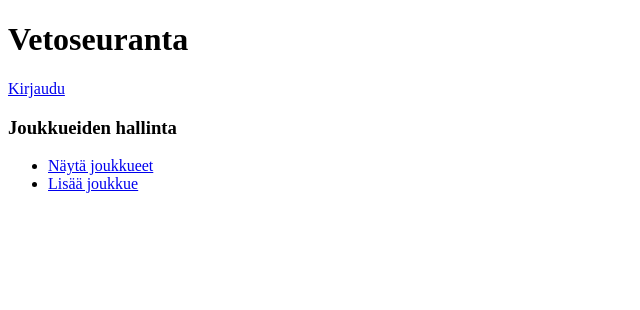
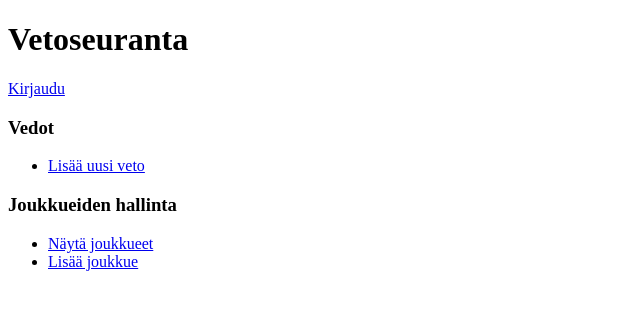
Before and after one commit to jyrki26/Vetoseuranta2, a Flask app: page / in a window 1280 px wide. Shown: the top 310 px of the page, without its empty margins (0-640 px from the left). Run offline with Flask 2, Linux system fonts and the light colour scheme.

Commit message:
Update layout.html

```diff
--- a/application/templates/layout.html
+++ b/application/templates/layout.html
@@ -16,13 +16,17 @@
 </body>
 
 <main>
-    {% if current_user.is_authenticated %}
+  {% if current_user.is_authenticated %}
   <p>
     Kirjautunut nimellä {{ current_user.name }}. <a href="{{ url_for('auth_logout') }}">Kirjaudu ulos</a>
   </p>
   {% else %}
   <a href="{{ url_for('auth_login') }}">Kirjaudu</a>
   {% endif %}
+  <h3>Vedot</h3>
+  <ul>
+    <li><a href="{{ url_for('bets_form') }}">Lisää uusi veto</a></li>
+  </ul>
   <h3>Joukkueiden hallinta</h3>
   <ul>
     <li><a href="{{ url_for('teams_index') }}">Näytä joukkueet</a></li>
```
